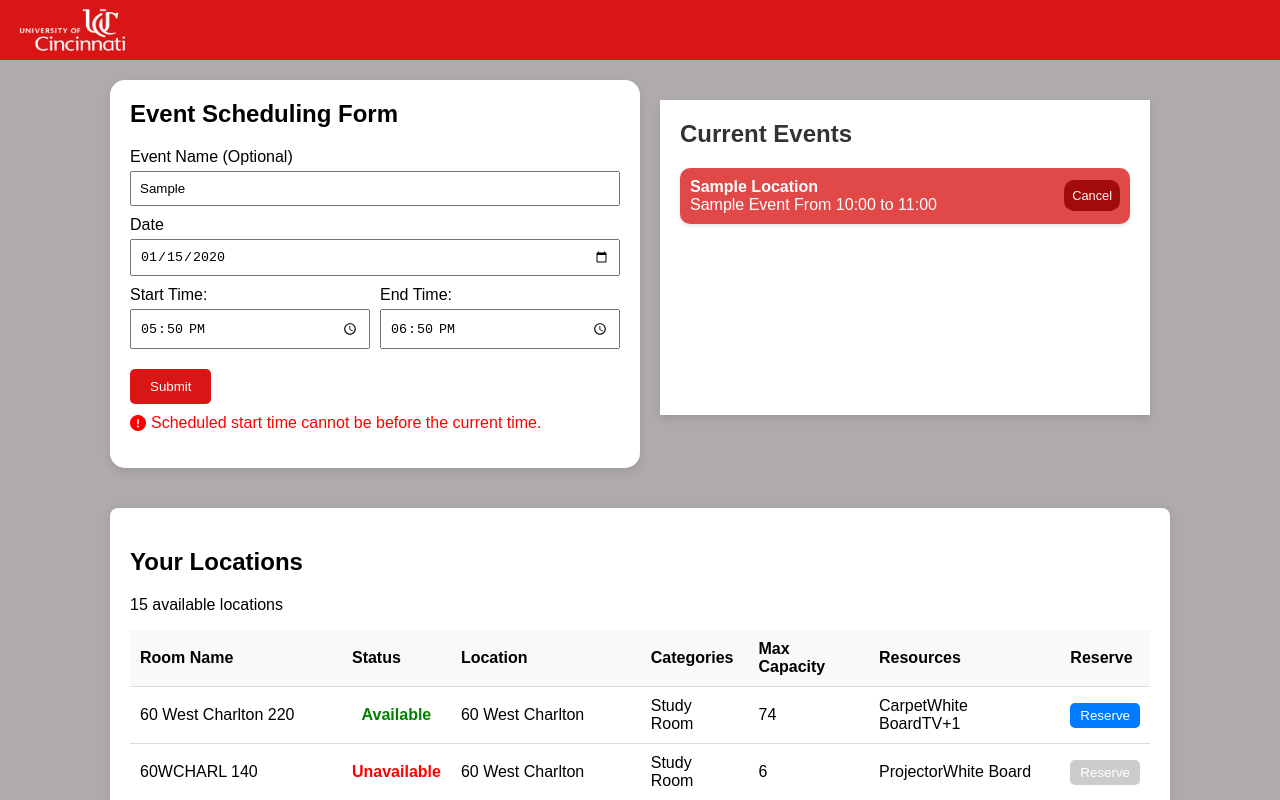
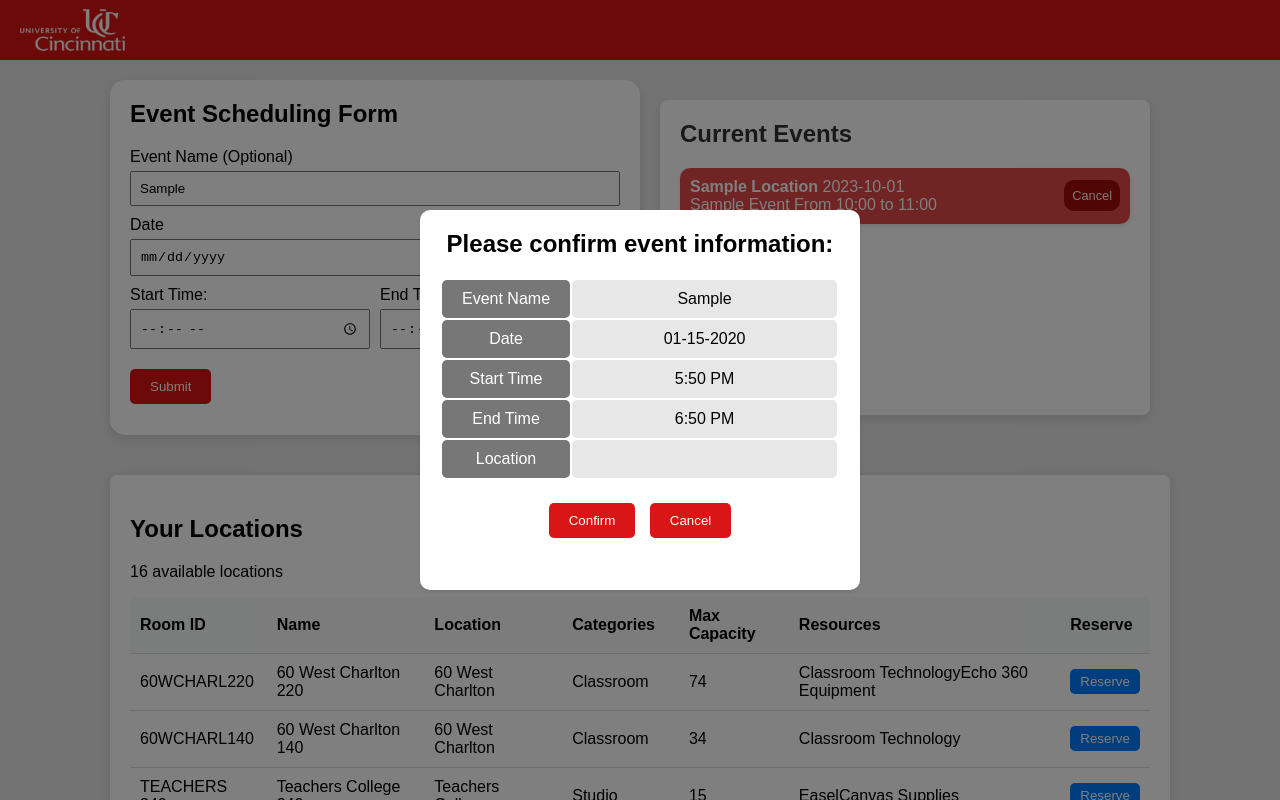
Before and after one commit to YomNom/25LiveREDO, a SvelteKit app: page / in a window 1280 px wide. Both pictures are taken after typing "Sample", "2020-01-15" into the empty fields and a click on the button "Submit". Shown: the top 800 px of the page. Built offline with nearby package versions, Linux system fonts and the light colour scheme; a web font is replaced by a local one.

Commit message:
Location Changes

```diff
--- a/src/routes/+page.svelte
+++ b/src/routes/+page.svelte
@@ -32,7 +32,6 @@
         <div class="table-container">
           <Locations />
         </div>
-        <button >Show Popup</button>
       </div>
     </main>
 
@@ -41,11 +40,10 @@
         display: flex;
         flex-direction: column;
         width: 100%;
-        height: calc(100vh - 70px); /* Adjust for navbar height */
         font-family: 'Host Grotesk', sans-serif;
         font-size: 1rem;
         margin-top: 60px; /* Adjust for navbar height */
-        background-color: #afabab;
+        background-color: #e6e5e5;
         padding-top: 10px;
       }
       .navbar {
--- a/src/routes/Components/DisplayEvents.svelte
+++ b/src/routes/Components/DisplayEvents.svelte
@@ -34,7 +34,7 @@
         {#each currentEvents as event, index}
           <li class="event-item">
             <div class="event-content">
-              <strong>{event.location}</strong>
+              <strong>{event.location}</strong> {event.date}
               <br>{event.name} From {event.startTime} to {event.endTime}
             </div>
             <button class="cancel-button" on:click={() => confirmRemoveEvent(index)}>Cancel</button>
@@ -61,6 +61,7 @@
   }
   .events-list {
     background-color: #fff;
+    border-radius: 8px;
     padding: 20px; /* Padding inside the rectangle */
     box-shadow: 0 4px 8px rgba(0, 0, 0, 0.1);
     width: 450px;
--- a/src/routes/Components/EventForm.svelte
+++ b/src/routes/Components/EventForm.svelte
@@ -14,6 +14,19 @@
     let currentDate = '';
     let currentTime = '';
     let errorMessage = '';
+    let show = false;
+    let confirmationMessage = '';
+    let confirm = false;
+
+    function confirmAction() {
+        handleSubmit();
+        show = false;
+    }
+
+    function cancelAction() {
+        confirm = false;
+        show = false;
+    }
 
     onMount(() => {
       const now = new Date();
@@ -31,21 +44,49 @@
       event.endTime = endTime.toTimeString().split(' ')[0].slice(0, 5);
     });
 
-    function handleSubmit() {
-      const eventStartDateTime = new Date(`${event.date}T${event.startTime}`);
-      const eventEndDateTime = new Date(`${event.date}T${event.endTime}`);
+    function confirmEvent() {
+      const [year, month, day] = event.date.split('-');
+      const formattedDate = `${month}-${day}-${year}`;
+      event.date = formattedDate;
+      event.startTime = formatTime(event.startTime);
+      event.endTime = formatTime(event.endTime);
+
+      const eventStartDateTime = new Date(`${formattedDate}T${event.startTime}`);
+      const eventEndDateTime = new Date(`${formattedDate}T${event.endTime}`);
       const now = new Date();
+
+      // Extract hours and periods (AM/PM) from start and end times
+      const [startHours, startMinutes] = event.startTime.split(':');
+      const startPeriod = +startHours >= 12 ? 'PM' : 'AM';
+      const [endHours, endMinutes] = event.endTime.split(':');
+      const endPeriod = +endHours >= 12 ? 'PM' : 'AM';
 
       if (eventStartDateTime < now) {
         errorMessage = 'Scheduled start time cannot be before the current time.';
       } else if (eventEndDateTime <= eventStartDateTime) {
         errorMessage = 'End time cannot be before or equal to the start time.';
+      } else if (startPeriod === 'PM' && endPeriod === 'AM') {
+        errorMessage = 'End time cannot be on the next day.';
       } else {
         errorMessage = '';
-        currentEvents = [...currentEvents, { ...event }]; // Update the currentEvents array reactively
+        show = true;
+      }
+    }
+
+    function handleSubmit() {
+        errorMessage = '';
+
+        currentEvents = [...currentEvents, { ...event }];
+        resetForm();
+
         console.log(currentEvents);
-        resetForm();
-      }
+    }
+
+    function formatTime(time) {
+      const [hours, minutes] = time.split(':');
+      const period = +hours >= 12 ? 'PM' : 'AM';
+      const formattedHours = +hours % 12 || 12;
+      return `${formattedHours}:${minutes} ${period}`;
     }
 
     function resetForm() {
@@ -63,7 +104,7 @@
   </script>
 
   <div class="rounded-rectangle">
-    <form on:submit|preventDefault={handleSubmit}>
+    <form on:submit|preventDefault={confirmEvent}>
       <h2>Event Scheduling Form</h2>
       <div>
         <label for="eventName">Event Name (Optional)</label>
@@ -90,6 +131,41 @@
     </form>
   </div>
 
+  {#if show}
+    <div class="popup-overlay">
+      <div class="popup">
+        <h2>Please confirm event information:</h2>
+        <table>
+          <tbody>
+            <tr>
+              <td class="confirm-msg">Event Name</td>
+              <td class = "confirm-data">{event.name}</td>
+            </tr>
+            <tr>
+              <td class="confirm-msg">Date</td>
+              <td class = "confirm-data">{event.date}</td>
+            </tr>
+            <tr>
+              <td class="confirm-msg">Start Time</td>
+              <td class = "confirm-data">{event.startTime}</td>
+            </tr>
+            <tr>
+              <td class="confirm-msg">End Time</td>
+              <td class = "confirm-data">{event.endTime}</td>
+            </tr>
+            <tr>
+              <td class="confirm-msg">Location</td>
+              <td class = "confirm-data">{event.location}</td>
+            </tr>
+          </tbody>
+        </table>
+        <br>
+        <button on:click={confirmAction}>Confirm</button>
+        <button on:click={cancelAction}>Cancel</button><br>
+      </div>
+    </div>
+  {/if}
+
   <DisplayEvents {currentEvents} title="Current Events" />
 
   <style>
@@ -104,12 +180,16 @@
     h2 {
       margin-top: 0;
     }
+
     form div {
       margin-bottom: 10px;
     }
     label {
       display: block;
       margin-bottom: 5px;
+    }
+    table {
+      justify-content: center;
     }
     input {
       width: 100%;
@@ -127,12 +207,31 @@
     .time-container > div:last-child {
       margin-right: 0;
     }
+
+    .confirm-msg {
+      padding: 10px 20px;
+      background-color: #777777;
+      color: white;
+      border: none;
+      border-radius: 5px;
+      cursor: pointer;
+    }
+    .confirm-data {
+      padding: 10px 20px;
+      background-color: #e7e7e7;
+      color: rgb(0, 0, 0);
+      border: none;
+      width: 225px;
+      border-radius: 5px;
+      cursor: pointer;
+    }
     button {
       padding: 10px 20px;
       background-color: #d91515;
       color: white;
       border: none;
       border-radius: 5px;
+      justify-self: center;
       cursor: pointer;
     }
     button:hover {
@@ -147,4 +246,34 @@
     .error i {
       margin-right: 5px;
     }
+
+    .popup-overlay {
+      position: fixed;
+      top: 0;
+      left: 0;
+      width: 100%;
+      height: 100%;
+      background: rgba(0, 0, 0, 0.5);
+      display: flex;
+      justify-content: center;
+      align-items: center;
+    }
+  .popup {
+    background: #fff;
+    padding: 20px;
+    border-radius: 10px;
+    box-shadow: 0 2px 4px rgba(0, 0, 0, 0.1);
+    text-align: center;
+    width: 400px;
+    height: 340px;
+  }
+  .popup button {
+    margin: 5px;
+    padding: 10px 20px;
+    background-color: #d91515;
+    color: white;
+    border: none;
+    border-radius: 5px;
+    cursor: pointer;
+  }
   </style>
--- a/src/routes/Components/locations.svelte
+++ b/src/routes/Components/locations.svelte
@@ -4,8 +4,8 @@
     import Popup from "./Popup.svelte";
 
     type Location = {
+      room_id: string;
       name: string;
-      status: string;
       location: string;
       category: string;
       capacity: number;
@@ -15,21 +15,22 @@
     let showPopup = false;
 
     let locations: Location[] = [
-      { name: "60 West Charlton 220", status: "Available", location: "60 West Charlton", category: "Study Room", capacity: 74, resources: ["Carpet", "White Board", "TV", "+1"] },
-      { name: "60WCHARL 140", status: "Unavailable", location: "60 West Charlton", category: "Study Room", capacity: 6, resources: ["Projector", "White Board"] },
-      { name: "Clifton Court Hall", status: "Available", location: "Clifton Court Hall", category: "Study room", capacity: 20, resources: ["Wi-Fi", "Projector"] },
-      { name: "Linder Business Center 102", status: "Available", location: "Linder Business Building", category: "Study Room", capacity: 10, resources: ["White Board", "Wi-Fi"] },
-      { name: "TEACHERS 340", status: "Unavailable", location: "Teachers College", category: "Studio", capacity: 15, resources: ["Easel", "Canvas Supplies"] },
-      { name: "ZIMMRRF", status: "Available", location: "Zimmer Roof Garden", category: "Outdoors", capacity: 50, resources: ["Outdoors"] },
-      { name: "Study room 201", status: "Available", location: "Langsam Library", category: "Quiet Study", capacity: 50, resources: ["Wi-Fi", "Power Outlets"] },
-      { name: "Computer Science Lab 300", status: "Unavailable", location: "Mantei Center", category: "Lab", capacity: 30, resources: ["Computers", "Wi-Fi", "White Board"] },
-      { name: "ARTSCI 255", status: "Available", location: "Arts & Sciences Hall", category: "Meeting Room", capacity: 12, resources: ["TV", "Wi-Fi"] },
-      { name: "ARTSCI 27", status: "Available", location: "Arts & Sciences Hall", category: "Meeting Room", capacity: 5, resources: ["Piano", "Soundproof Walls"] },
-      { name: "TEACHERS 340", status: "Unavailable", location: "Teachers College", category: "Study Room", capacity: 10, resources: ["Wi-Fi", "Power Outlets"] },
-      { name: "BAFLORY 145", status: "Available", location: "BA Flory Center", category: "Lab", capacity: 20, resources: ["Chemicals", "Lab Equipment", "Projector"] },
-      { name: "Design Lab 401", status: "Unavailable", location: "DAAP Design Building", category: "Lab", capacity: 25, resources: ["3D Printer", "White Board"] },
-      { name: "WOLFSON 4300", status: "Available", location: "Wolfson Center", category: "Quiet Study", capacity: 10, resources: ["Wi-Fi", "Power Outlets"] },
-      { name: "ZIMMER 414", status: "Unavailable", location: "Zimmer Hall", category: "Study Room", capacity: 8, resources: ["White Board", "TV"] },
+      {room_id: "60WCHARL220", name: "60 West Charlton 220", location: "60 West Charlton", category: "Classroom", capacity: 74, resources: ["Classroom Technology", "Echo 360 Equipment"] },
+      {room_id: "60WCHARL140", name: "60 West Charlton 140", location: "60 West Charlton", category: "Classroom", capacity: 34, resources: ["Classroom Technology"] },
+      {room_id: "TEACHERS 340", name: "Teachers College 340", location: "Teachers College", category: "Studio", capacity: 15, resources: ["Easel", "Canvas Supplies"] },
+      {room_id: "ARTSCI 255", name: "Arts & Sciences Hall 255", location: "Arts & Sciences Hall", category: "Meeting Room", capacity: 12, resources: ["TV", "Wi-Fi"] },
+      {room_id: "ARTSCI 27", name: "Arts & Sciences Hall 027", location: "Arts & Sciences Hall", category: "Meeting Room", capacity: 5, resources: ["Piano", "Soundproof Walls"] },
+      {room_id: "TEACHERS 340", name: "Teachers College 340", location: "Teachers College", category: "Study Room", capacity: 10, resources: ["Wi-Fi", "Power Outlets"] },
+      {room_id: "BAFLORY 145", name: "BA Flory Center 145", location: "BA Flory Center", category: "Lab", capacity: 20, resources: ["Chemicals", "Lab Equipment", "Projector"] },
+      {room_id: "WOLFSON 4300", name: "Wolfson Center 4300", location: "Wolfson Center", category: "Quiet Study", capacity: 10, resources: ["Wi-Fi", "Power Outlets"] },
+      {room_id: "ZIMMER 414", name: "Zimmer Hall 414", location: "Zimmer Hall", category: "Study Room", capacity: 8, resources: ["White Board", "TV"] },
+      {room_id: "MANTEI 408", name: "Mantei Center 408", location: "Mantei Center", category: "Conference Room", capacity: 38, resources: ["Projector", "Whiteboard", "Teleconference Equipment"]},
+      {room_id: "LANGSAM 502", name: "Langsam Library 502", location: "Langsam Library", category: "Study Room",capacity: 6, resources: []},
+      {room_id: "LANGSAM 519", name: "Langsam Library 519", location: "Langsam Library",  category: "Study Room", capacity: 2, resources: []},
+      {room_id: "LANGSAM 413", name: "Langsam Library 413" , location: "Langsam Library", category: "Audio Recording Room", capacity: 1, resources: ["Audio Recording Equipment"]},
+      {room_id: "LINDHALL 0027", name: "Lindhall 0027",  location: "Carl H. Lindner Hall", category: "Study Room",capacity: 8, resources: ["TV", "Whiteboard"]},
+      {room_id: "LINDHALL 0040", name: "Lindhall 0040", location: "Carl H. Lindner Hall", category: "Classroom", capacity: 42, resources: ["Echo 360 Equipment", "Projector"]},
+      {room_id: "BALDWIN 548", name: "Baldwin Hall 548",  location: "Baldwin Hall", category: "Computer Instrument Lab", capacity: 24, resources: ["Classroom Technology"]}
     ];
     let currentPage = 1;
   let itemsPerPage = 7;
@@ -82,8 +83,8 @@
     <table>
       <thead>
         <tr>
-          <th>Room Name</th>
-          <th>Status</th>
+          <th>Room ID</th>
+          <th>Name</th>
           <th>Location</th>
           <th>Categories</th>
           <th>Max Capacity</th>
@@ -94,10 +95,8 @@
       <tbody>
         {#each paginatedLocations as location}
           <tr on:click={() => openPopup(location)}>
+            <td>{location.room_id}</td>
             <td>{location.name}</td>
-            <td class="status {location.status === 'Available' ? 'available' : 'unavailable'}">
-              {location.status}
-            </td>
             <td>{location.location}</td>
             <td>{location.category}</td>
             <td>{location.capacity}</td>
@@ -109,7 +108,6 @@
             <td>
               <button
                 on:click={() => openPopup(location)}
-                disabled={location.status !== "Available"}
                 class="reserve-button"
               >
                 Reserve
@@ -130,16 +128,6 @@
       Next
     </button>
   </div>
-
-  <!-- Popup Integration -->
-  <!-- <Popup
-    isVisible={isPopupVisible}
-    message={`Are you sure you want to reserve "${selectedLocation?.name}"?`}
-    confirmLabel="Yes"
-    cancelLabel="No"
-    on:confirm={handleConfirm}
-    on:cancel={closePopup}
-  /> -->
   <Popup {showPopup} on:close={closePopup}/>
 
 </div>
```
